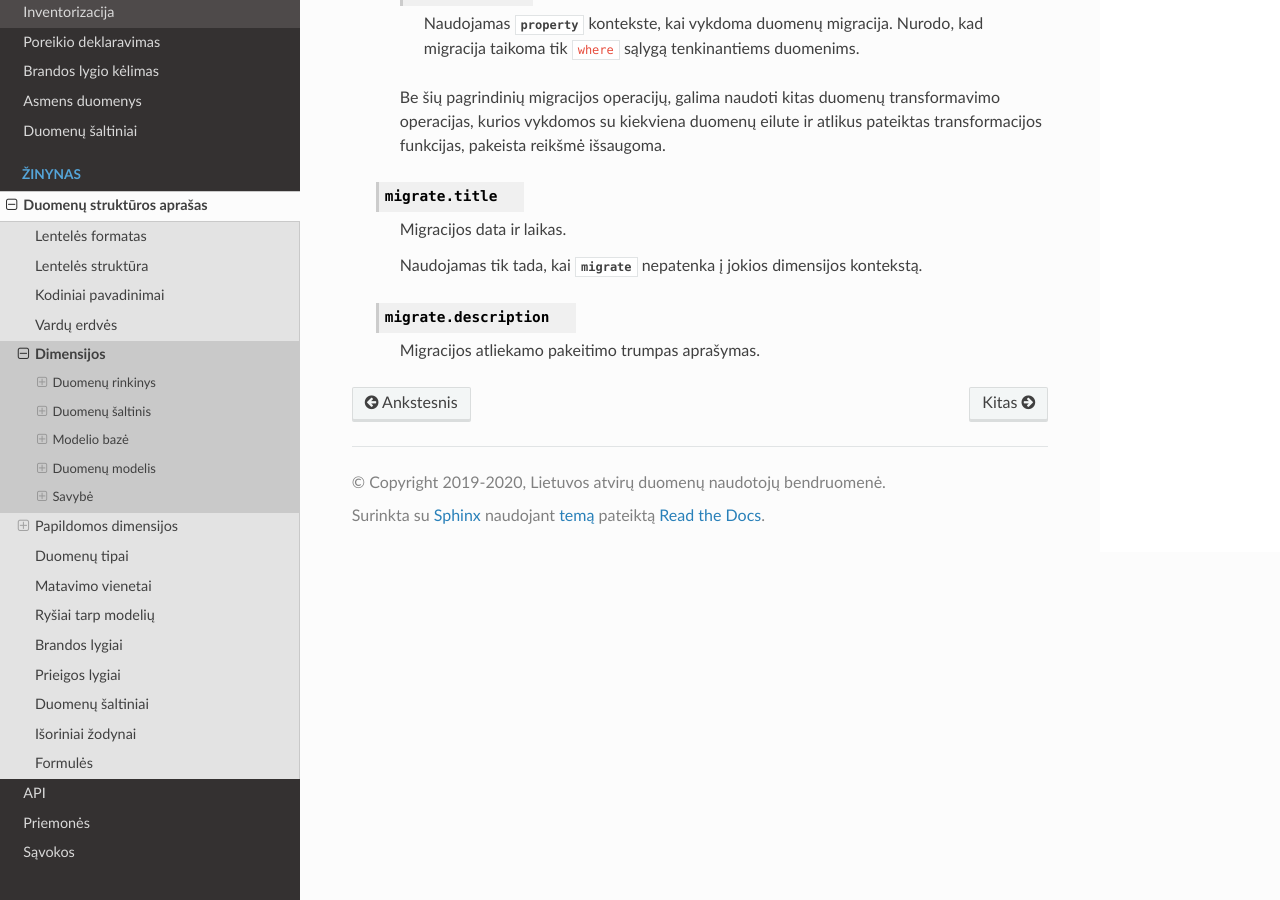
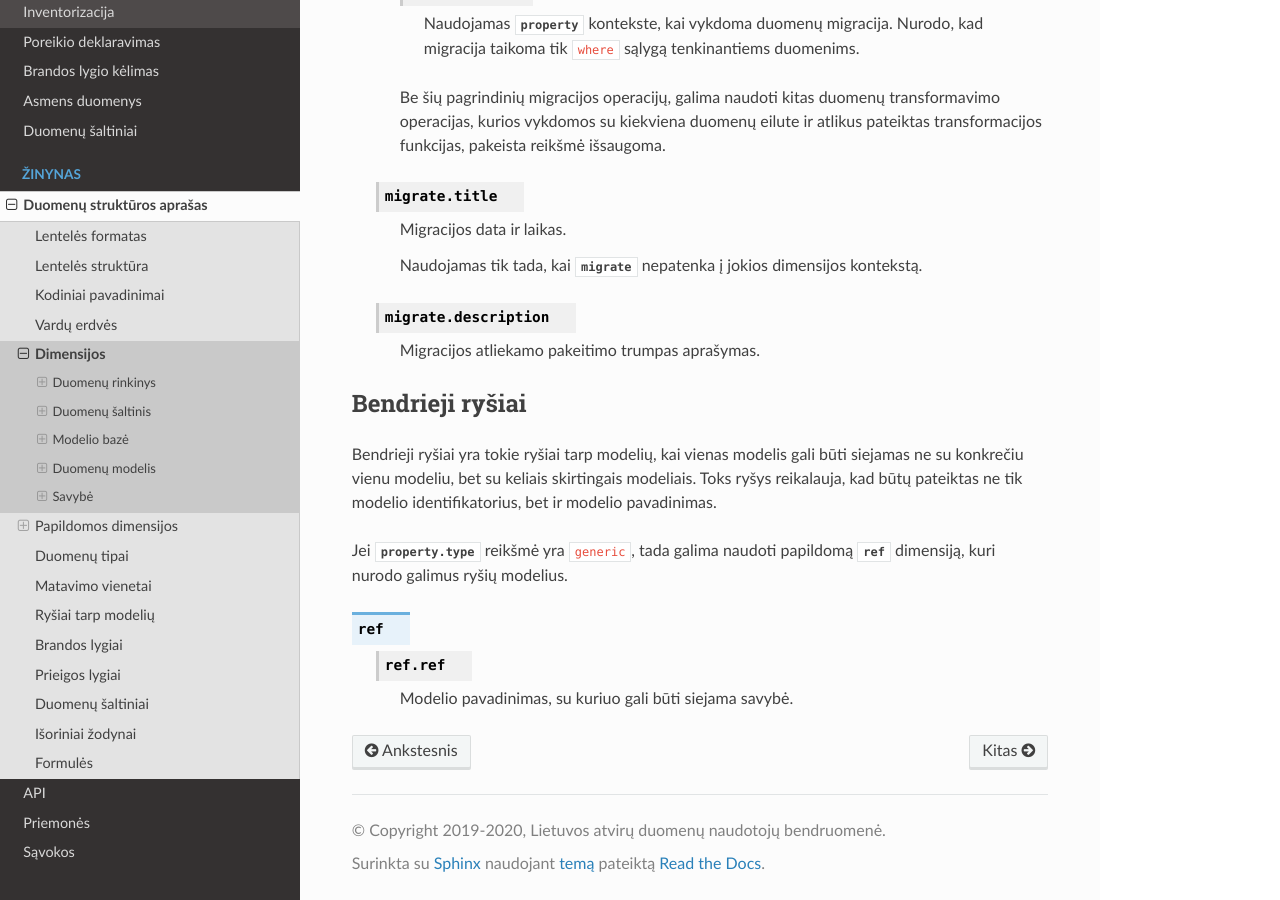
Before and after one commit to atviriduomenys/manifest, a Sphinx documentation site: the page built from docs/dsa/dimensijos.rst, in a window 1280 px wide and 900 px high, scrolled down 15356 px. Built offline with Sphinx 7.4.7 and the Read the Docs theme 2.0.0, drawn with Linux system fonts in a browser that asks for light colours; pages that are not in the unit, such as notebooks, are missing from menus.

Commit message:
Add more details about generic refs

```diff
--- a/docs/dsa/dimensijos.rst
+++ b/docs/dsa/dimensijos.rst
@@ -836,3 +836,23 @@ dimensijos kontekste.
     .. data:: migrate.description
 
         Migracijos atliekamo pakeitimo trumpas aprašymas.
+
+
+.. _bendrieji-ryšiai:
+
+Bendrieji ryšiai
+----------------
+
+Bendrieji ryšiai yra tokie ryšiai tarp modelių, kai vienas modelis gali būti
+siejamas ne su konkrečiu vienu modeliu, bet su keliais skirtingais modeliais.
+Toks ryšys reikalauja, kad būtų pateiktas ne tik modelio identifikatorius,
+bet ir modelio pavadinimas.
+
+Jei :data:`property.type` reikšmė yra `generic`, tada galima naudoti
+papildomą :data:`ref` dimensiją, kuri nurodo galimus ryšių modelius.
+
+.. data:: ref
+
+    .. data:: ref.ref
+
+        Modelio pavadinimas, su kuriuo gali būti siejama savybė.
--- a/docs/dsa/duomenu-tipai.rst
+++ b/docs/dsa/duomenu-tipai.rst
@@ -187,6 +187,8 @@ Taip pat žiūrėkite: :ref:`ryšiai`.
     Tokiu būdu, vieno modelio laukas gali būti siejamas su keliais
     modeliais.
 
+    Taip pat žiūrėkite :ref:`bendrieji-ryšiai`.
+
 
 .. _sudėtiniai-tipai:
 
```
